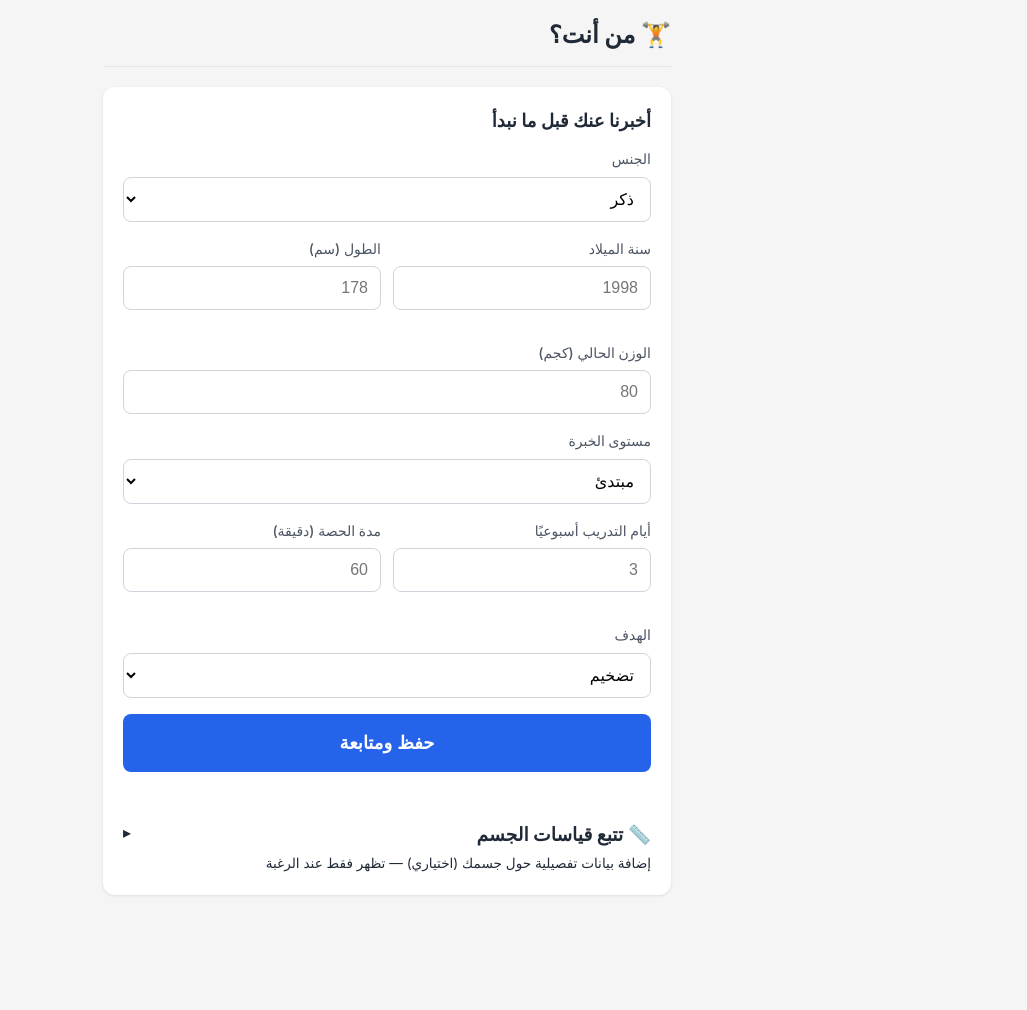
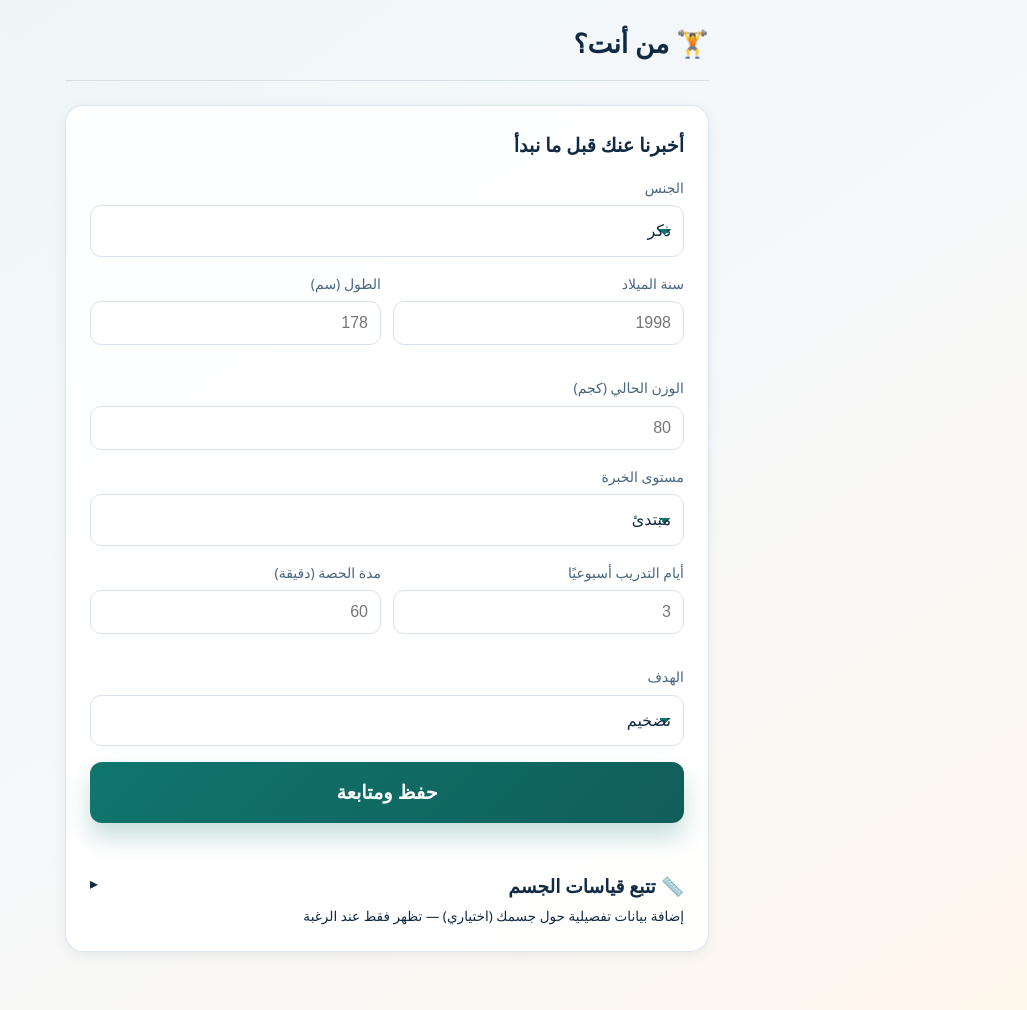
Before and after one commit to moony86/MyGymV2, a FastAPI app: page /profile-setup in a window 1280 px wide. Shown: the whole page, without its empty margins (253-1280 px from the left). Before the commit the page ends 896 px from the top, so only its background shows below. Run offline with FastAPI, Linux system fonts and the light colour scheme; parts of the project's set-up code (start-up, migrations or seed data) failed here and were passed over.

Commit message:
Polish visual design and interaction states

```diff
--- a/static/style.css
+++ b/static/style.css
@@ -4,96 +4,147 @@ padding: 0;
 box-sizing: border-box;
 }
 
+:root {
+    --ink: #102a43;
+    --ink-soft: #486581;
+    --muted: #829ab1;
+    --paper: #f5f8fb;
+    --surface: #ffffff;
+    --line: #d9e2ec;
+    --brand: #0f766e;
+    --brand-dark: #115e59;
+    --brand-soft: #e6fffa;
+    --accent: #f59e0b;
+    --danger: #dc2626;
+    --shadow-sm: 0 4px 14px rgba(16, 42, 67, 0.07);
+    --shadow-md: 0 12px 30px rgba(16, 42, 67, 0.11);
+}
+
 body {
-    font-family: -apple-system, BlinkMacSystemFont, 'Segoe UI', Roboto, sans-serif;
-    background: #f5f5f5;
-    color: #1f2937;
+    font-family: 'Tajawal', 'Segoe UI', sans-serif;
+    background: linear-gradient(145deg, #eef6f7 0%, var(--paper) 48%, #fff8ed 100%);
+    color: var(--ink);
     line-height: 1.6;
+    min-height: 100vh;
 }
 
 .container {
-    max-width: 600px;
+    max-width: 680px;
     margin: 0 auto;
-    padding: 16px;
+    padding: 22px 18px 40px;
 }
 
 header {
     display: flex;
     align-items: center;
     justify-content: space-between;
-    margin-bottom: 20px;
-    padding-bottom: 12px;
-    border-bottom: 1px solid #e5e7eb;
+    margin-bottom: 24px;
+    padding-bottom: 16px;
+    border-bottom: 1px solid rgba(130, 154, 177, 0.25);
 }
 
 header h1 {
-    font-size: 1.5rem;
+    font-size: 1.65rem;
     font-weight: 700;
+    letter-spacing: 0;
 }
 
+.ui-icon,
+.button-icon,
+.section-icon {
+    width: 1.05em;
+    height: 1.05em;
+    stroke-width: 2.2;
+    vertical-align: -0.16em;
+}
+
+.button-icon { margin-left: 5px; }
+.section-icon { color: var(--brand); margin-left: 5px; }
+
 .streak-badge {
-    color: #b45309;
-    background: #fffbeb;
-    border: 1px solid #fde68a;
+    color: #92400e;
+    background: #fff7ed;
+    border: 1px solid #fed7aa;
     border-radius: 999px;
-    padding: 4px 8px;
-    font-size: 0.75rem;
+    padding: 7px 11px;
+    font-size: 0.78rem;
+    font-weight: 700;
     white-space: nowrap;
+    box-shadow: 0 4px 10px rgba(245, 158, 11, 0.12);
 }
 
 .timer {
     font-family: 'Courier New', monospace;
     font-size: 1.25rem;
     font-weight: 600;
-    color: #2563eb;
-    background: #eff6ff;
+    color: var(--brand-dark);
+    background: var(--brand-soft);
     padding: 4px 12px;
-    border-radius: 6px;
+    border-radius: 10px;
 }
 
 .card {
-    background: white;
-    border-radius: 12px;
-    padding: 20px;
-    margin-bottom: 16px;
-    box-shadow: 0 1px 3px rgba(0, 0, 0, 0.1);
+    background: rgba(255, 255, 255, 0.92);
+    border: 1px solid rgba(217, 226, 236, 0.9);
+    border-radius: 18px;
+    padding: 24px;
+    margin-bottom: 18px;
+    box-shadow: var(--shadow-sm);
+    backdrop-filter: blur(8px);
 }
 
 .card h2 {
-    font-size: 1.125rem;
-    font-weight: 600;
-    margin-bottom: 12px;
+    font-size: 1.2rem;
+    font-weight: 800;
+    margin-bottom: 16px;
+    color: var(--ink);
 }
 
 .btn-primary, .btn-secondary, .btn-danger {
     width: 100%;
-    padding: 14px;
+    padding: 13px 16px;
     border: none;
-    border-radius: 8px;
+    border-radius: 12px;
     font-size: 1rem;
     font-weight: 600;
     cursor: pointer;
-    transition: opacity 0.2s;
+    transition: transform 0.18s ease, box-shadow 0.18s ease, background 0.18s ease, opacity 0.18s ease;
+}
+
+.btn-primary:hover, .btn-secondary:hover, .btn-danger:hover {
+    transform: translateY(-2px);
+    box-shadow: var(--shadow-sm);
+}
+
+.btn-primary:active, .btn-secondary:active, .btn-danger:active {
+    transform: translateY(0);
 }
 
 .btn-primary {
-    background: #2563eb;
+    background: linear-gradient(135deg, var(--brand), var(--brand-dark));
     color: white;
+    box-shadow: 0 9px 18px rgba(15, 118, 110, 0.22);
 }
 
 .btn-secondary {
-    background: #e5e7eb;
-    color: #374151;
+    background: #edf2f7;
+    color: var(--ink);
 }
 
 .btn-danger {
-    background: #dc2626;
+    background: var(--danger);
     color: white;
 }
 
 .btn-large {
-    padding: 18px;
-    font-size: 1.125rem;
+    padding: 19px;
+    font-size: 1.2rem;
+    box-shadow: 0 14px 24px rgba(15, 118, 110, 0.24);
+}
+
+#main-workout-btn {
+    min-height: 64px;
+    font-weight: 800;
 }
 
 .btn-back {
@@ -113,16 +164,45 @@ header h1 {
     font-size: 0.875rem;
     font-weight: 500;
     margin-bottom: 6px;
-    color: #4b5563;
+    color: var(--ink-soft);
 }
 
 .exercise-select select, .input-group input {
     width: 100%;
     padding: 12px;
-    border: 1px solid #d1d5db;
-    border-radius: 8px;
+    border: 1px solid var(--line);
+    border-radius: 11px;
     font-size: 1rem;
-    background: white;
+    background: var(--surface);
+    color: var(--ink);
+    transition: border-color 0.18s ease, box-shadow 0.18s ease;
+}
+
+.exercise-select select,
+.input-group select,
+#profile-selector,
+#progress-exercise {
+    appearance: none;
+    background-image: linear-gradient(45deg, transparent 50%, var(--brand) 50%), linear-gradient(135deg, var(--brand) 50%, transparent 50%);
+    background-position: calc(100% - 18px) 52%, calc(100% - 12px) 52%;
+    background-size: 6px 6px, 6px 6px;
+    background-repeat: no-repeat;
+    padding-left: 36px;
+}
+
+select {
+    min-height: 44px;
+    border: 1px solid var(--line);
+    border-radius: 11px;
+    color: var(--ink);
+    font: inherit;
+    background-color: var(--surface);
+}
+
+.exercise-select select:focus, .input-group input:focus {
+    border-color: var(--brand);
+    outline: none;
+    box-shadow: 0 0 0 4px rgba(15, 118, 110, 0.12);
 }
 
 .input-row {
--- a/static/sw.js
+++ b/static/sw.js
@@ -1,12 +1,12 @@
-const CACHE_NAME = "mygym-shell-v1";
+const CACHE_NAME = "mygym-shell-v2";
 const APP_SHELL = [
     "/",
     "/workout",
     "/plans",
     "/profile-setup",
     "/body-history",
-    "/static/app.js",
-    "/static/style.css",
+    "/static/app.js?v=4",
+    "/static/style.css?v=2",
     "/static/manifest.json",
     "/static/icon.png",
     "/static/icon-192.png"
--- a/templates/body_history.html
+++ b/templates/body_history.html
@@ -7,7 +7,7 @@
     <link rel="manifest" href="/static/manifest.json">
     <link rel="icon" href="/static/icon.png" type="image/png">
     <link rel="apple-touch-icon" href="/static/icon.png">
-    <link rel="stylesheet" href="/static/style.css">
+    <link rel="stylesheet" href="/static/style.css?v=2">
 </head>
 <body>
     <div class="container">
--- a/templates/profile-setup.html
+++ b/templates/profile-setup.html
@@ -6,7 +6,7 @@
     <title>MyGym Pro Core - البروفايل</title>
     <link rel="manifest" href="/static/manifest.json">
     <link rel="icon" href="/static/icon.png" type="image/png">
-    <link rel="stylesheet" href="/static/style.css">
+    <link rel="stylesheet" href="/static/style.css?v=2">
 </head>
 <body>
     <div class="container">
```
Also changed, not shown: other parts of static/style.css (+66 -2 lines), static/app.js (+18 -7 lines), templates/index.html (+14 -9 lines), templates/plans.html (+7 -2 lines), templates/workout.html (+7 -2 lines).
